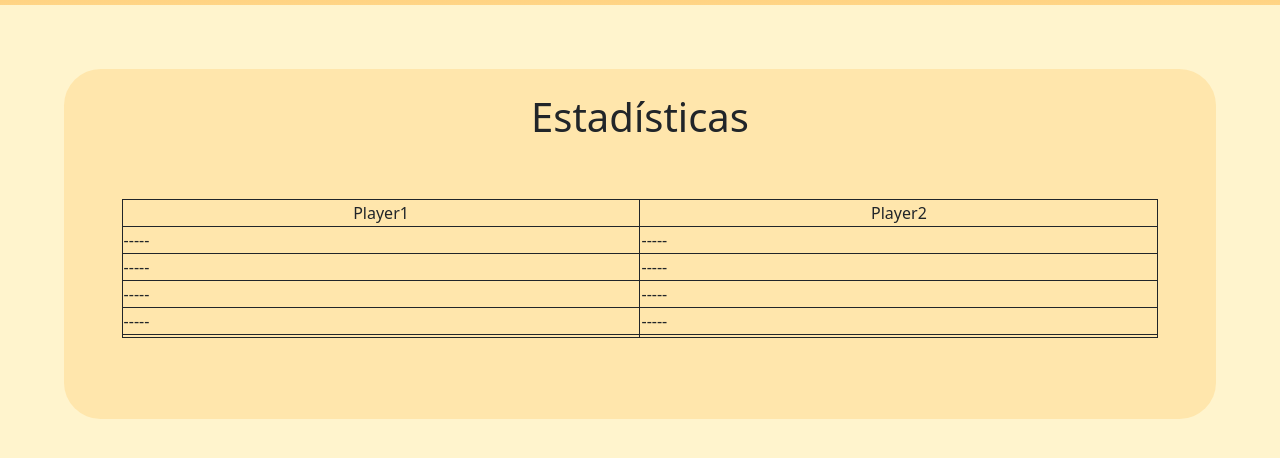
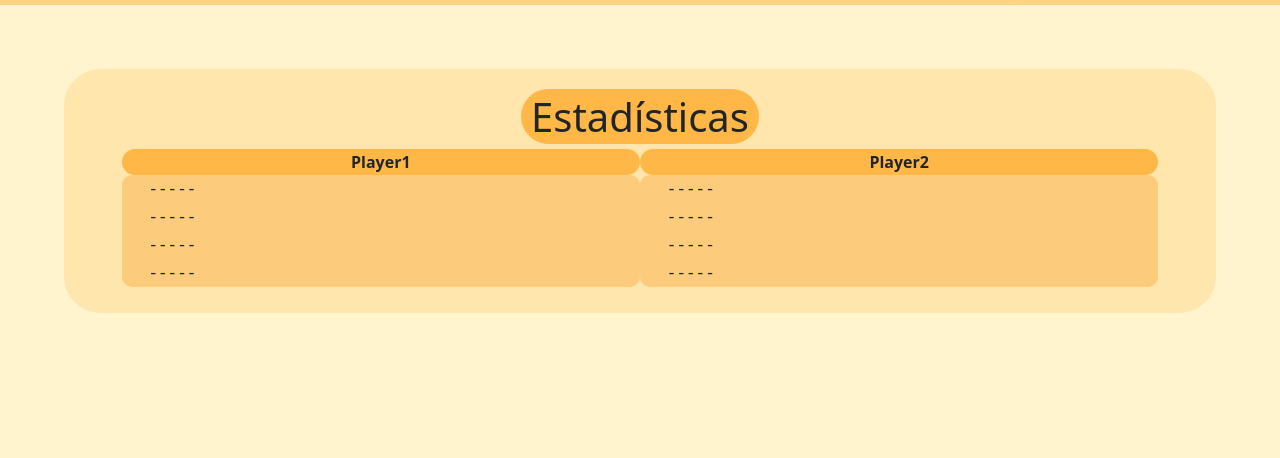
Before and after one commit to RoyalMoon96/ProyectoDWeb, a website: page app/views/Stats.html in a window 1280 px wide. Shown: the part 72-530 px from the top of the page. Drawn offline with nearby package versions, Linux system fonts and the light colour scheme.

Commit message:
Corr_pres

```diff
--- a/app/views/Stats.html
+++ b/app/views/Stats.html
@@ -20,9 +20,7 @@
             body{
                 background-color: #FFF4CD;
             }
-            td{
-                border: 1px solid
-            }
+
         </style>
     </head>
     <header>
@@ -65,27 +63,29 @@
     <body>
         <div style="border-radius:4ch;width:90%;margin: 5%;align-items: center; background-color: #ffb8473f;">
             <br>
-            <h1 style="text-align: center">Estadísticas</h1>
-            <table style="margin: 5%;align-self: center;width:90%;" >
+            <h1 style="text-align: center;">
+                <span style="border-radius: 40px; background-color: #ffb847; background-size: contain; padding-inline: 10px;">Estadísticas</span>
+            </h1>
+            <table style="margin-inline: 5%; align-self: center; width:90%;">
                 <tr style="text-align: center;">
-                    <td id="Name_player1" >Player1</td>
-                    <td id="Name_player2">Player2</td>
+                    <td style="border-radius: 40px; background-color: #ffb847;"><b id="Name_player1">Player1</b></td>
+                    <td style="border-radius: 40px; background-color: #ffb847;"><b id="Name_player2">Player1</b></td>
                 </tr>
                 <tr>
-                    <td id="Score_player1">Score: </td>
-                    <td id="Score_player2">Score: </td>
+                    <td style="border-top-left-radius: 10px; border-top-right-radius: 10px; background-color: #fccb7c;"><tt id="Score_player1" style="margin-left: 5%;">Score:</tt></td>
+                    <td style="border-top-left-radius: 10px; border-top-right-radius: 10px; background-color: #fccb7c;"><tt id="Score_player2" style="margin-left: 5%;">Score:</tt></td>
                 </tr>
                 <tr>
-                    <td id="Wins_player1">Wins: </td>
-                    <td id="Wins_player2">Wins: </td>
+                    <td style="background-color: #fccb7c;"><tt id="Wins_player1" style="margin-left: 5%;">Wins:</tt></td>
+                    <td style="background-color: #fccb7c;"><tt id="Wins_player2" style="margin-left: 5%;">Wins:</tt></td>
                 </tr>
                 <tr>
-                    <td id="Losses_player1">Losses: </td>
-                    <td id="Losses_player2">Losses: </td>
+                    <td style="background-color: #fccb7c;"><tt id="Losses_player1" style="margin-left: 5%;">Losses:</tt></td>
+                    <td style="background-color: #fccb7c;"><tt id="Losses_player2" style="margin-left: 5%;">Losses:</tt></td>
                 </tr>
                 <tr>
-                    <td id="Matches_player1">Matches: </td>
-                    <td id="Matches_player2">Matches: </td>
+                    <td style="border-bottom-left-radius: 10px; border-bottom-right-radius: 10px; background-color: #fccb7c;"><tt id="Matches_player1" style="margin-left: 5%;">Matches:</tt></td>
+                    <td style="border-bottom-left-radius: 10px; border-bottom-right-radius: 10px; background-color: #fccb7c;"><tt id="Matches_player2" style="margin-left: 5%;">Matches:</tt></td>
                 </tr>
                 <tr>
                     <td id="ScoreTable_player1"></td>
@@ -94,7 +94,6 @@
             </table>
             <br>
         </div>
-
 
         <!-- Modal de Inicio de Sesión -->
         <div class="modal fade" id="loginModal" tabindex="-1" aria-labelledby="loginModalLabel" aria-hidden="true">
@@ -132,7 +131,6 @@
                 </div>
             </div>
         </div>
-
 
         <!-- Modal de Registro de Usuarios -->
         <div class="modal fade" id="registroModal" tabindex="-1" aria-labelledby="registroModalLabel" aria-hidden="true">
@@ -273,18 +271,17 @@
 
 
 
-
         <script
             src="https://cdn.jsdelivr.net/npm/@popperjs/core@2.11.8/dist/umd/popper.min.js"
             integrity="sha384-I7E8VVD/ismYTF4hNIPjVp/Zjvgyol6VFvRkX/vR+Vc4jQkC+hVqc2pM8ODewa9r"
             crossorigin="anonymous"
         ></script>
-        <script src="../controllers_front/stats.js"></script>
         <script
             src="https://cdn.jsdelivr.net/npm/bootstrap@5.3.2/dist/js/bootstrap.min.js"
             integrity="sha384-BBtl+eGJRgqQAUMxJ7pMwbEyER4l1g+O15P+16Ep7Q9Q+zqX6gSbd85u4mG4QzX+"
             crossorigin="anonymous"
         ></script>
         <script src="https://kit.fontawesome.com/39f78fcbb4.js" crossorigin="anonymous"></script>
+        <script  src="../controllers_front/stats.js"></script>
     </body>
 </html>
```
Also changed, not shown: app/controllers_front/conecta4.js (+8 -3 lines), app/controllers_front/gato.js (+12 -7 lines), app/controllers_front/snake.js (+9 -1 lines), app/views/Gato.html (+1 -1 lines), app/views/Snake.html (+2 -2 lines).
